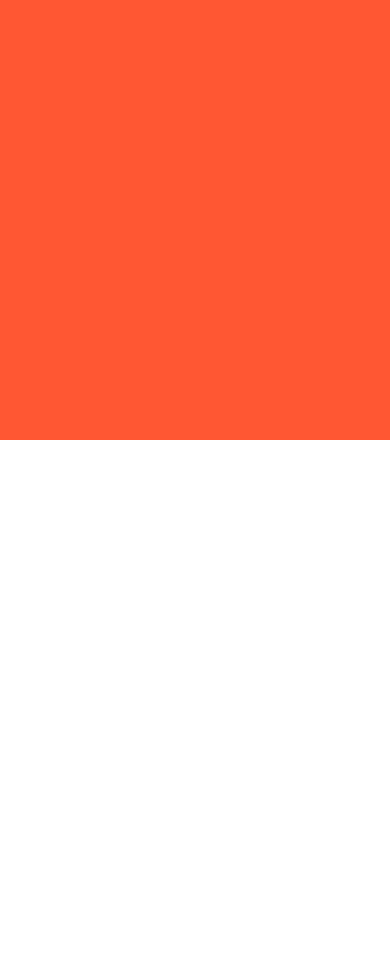
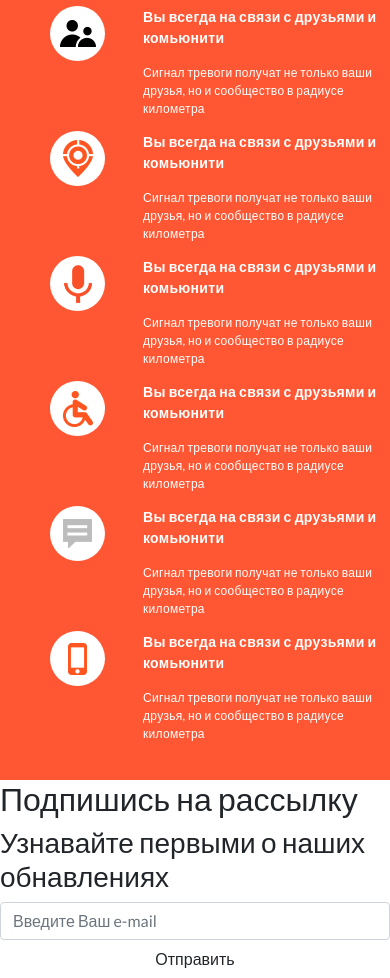
Before and after one commit to darthvasya/sos_button, a plain HTML site: page main/index.html in a window 390 px wide. Shown: the part 1120-2098 px from the top of the page. Before the commit the page ends 1560 px from the top, so only its background shows below. Drawn offline with nearby package versions, Linux system fonts and the light colour scheme.

Commit message:
subscribe form

```diff
--- a/main/css/master.css
+++ b/main/css/master.css
@@ -113,7 +113,7 @@ header a:active, a:visited, a:link {
 /*main section*/
 section.main {
   padding-top: 40px;
-  height: 500px;
+  height: 450px;
   background-color: #FF5733;
   color: white;
 }
@@ -233,6 +233,22 @@ section.main .app s img:first-child{
   }
 }
 
+@media  screen and (max-width : 1024px) {
+  section.main .iphone {
+    position: absolute;
+    right: 0px;
+    width: 320px;
+  }
+
+  section.main p.intro {
+    width: 250px;
+  }
+
+  .main h1 {
+    font-size: 30px;
+  }
+}
+
 @media  screen and (max-width : 440px) {
   section.main .iphone {
     position: relative;
@@ -324,6 +340,138 @@ section.main .app s img:first-child{
 /*Scope*/
 
 section.scope {
-  height: 600px;
+  height: 420px;
   background-color: #FF5733;
 }
+
+section.scope h1{
+  text-align: center;
+  color: black;
+}
+
+section.scope .news .new .rect{
+  margin-left: 20px;
+  width: 55px;
+  height: 55px;
+  border-radius: 50% 50%;
+  background: 50% 50% no-repeat white;
+}
+
+section.scope .news .new .txt{
+  display: block;
+  position: absolute;
+  width: 60%;
+  right: 0px;
+  top: 0;
+  color: white;
+  letter-spacing: 0.3px;
+}
+
+section.scope .news .new .txt .head-txt{
+  font-weight: 600;
+  font-size: 14px;
+}
+
+section.scope .news .new .txt .cont-txt{
+  font-size: 12px;
+}
+
+section.scope .news {
+  margin-top: 40px;
+}
+
+section.scope .news-2 {
+  margin-top: 210px;
+}
+
+@media  screen and (max-width : 1024px) {
+  section.scope {
+    height: 470px;
+  }
+
+  section.scope .news-2 {
+    margin-top: 230px;
+  }
+
+  section.scope .news .new .rect{
+    margin-left: 0px;
+  }
+}
+
+@media  screen and (max-width : 770px) {
+  section.scope .news .new .rect{
+    margin-left: 0px;
+  }
+
+  section.scope .news-2 {
+    margin-top: 100px;
+  }
+
+  section.scope .news {
+    margin: 20px;
+  }
+
+  section.scope .news .new {
+    margin: 40px;
+  }
+
+  section.scope .news .new .txt{
+    width: 80%;
+  }
+
+  section.scope {
+    height: 660px;
+  }
+}
+
+@media  screen and (max-width : 470px) {
+  section.scope .news .new .rect{
+    margin-left: 0px;
+  }
+
+  section.scope .news-2 {
+    margin-top: 100px;
+  }
+
+  section.scope .news {
+    margin: 0px;
+  }
+
+  section.scope .news .new {
+    margin: 70px 20px;
+  }
+
+  section.scope .news .new .txt{
+    width: 70%;
+  }
+
+  section.scope {
+    height: 940px;
+  }
+}
+
+@media  screen and (max-width : 320px) {
+  section.scope .news .new .rect{
+    margin-left: 0px;
+  }
+
+  section.scope .news-2 {
+    margin-top: 100px;
+  }
+
+  section.scope .news {
+    margin: 0px;
+  }
+
+  section.scope .news .new {
+    margin: 70px 0px;
+  }
+
+  section.scope .news .new .txt{
+    width: 70%;
+  }
+
+  section.scope {
+    height: 940px;
+  }
+}
--- a/main/index.html
+++ b/main/index.html
@@ -66,13 +66,81 @@
       <div class="col-md-2">
 
       </div>
+
       <div class="col-md-8">
         <h1>Возможности приложения</h1>
+        <div class="news">
+          <div class="col-md-4 new">
+            <div class="rect" style="background-image: url('images/people.png');">
+            </div>
+            <div class="txt">
+              <p class="head-txt">Вы всегда на связи с друзьями и комьюнити</p>
+              <p class="cont-txt">Сигнал тревоги получат не только ваши друзья, но и сообщество в радиусе километра </p>
+            </div>
+          </div>
+          <div class="col-md-4 new">
+            <div class="rect" style="background-image: url('images/gps.png');">
+            </div>
+            <div class="txt">
+              <p class="head-txt">Вы всегда на связи с друзьями и комьюнити</p>
+              <p class="cont-txt">Сигнал тревоги получат не только ваши друзья, но и сообщество в радиусе километра </p>
+            </div>
+          </div>
+          <div class="col-md-4 new">
+            <div class="rect" style="background-image: url('images/mic.png');">
+            </div>
+            <div class="txt">
+              <p class="head-txt">Вы всегда на связи с друзьями и комьюнити</p>
+              <p class="cont-txt">Сигнал тревоги получат не только ваши друзья, но и сообщество в радиусе километра </p>
+            </div>
+          </div>
+        </div>
+        <div class="news news-2">
+          <div class="col-md-4 new">
+            <div class="rect" style="background-image: url('images/disabled.png');">
+            </div>
+            <div class="txt">
+              <p class="head-txt">Вы всегда на связи с друзьями и комьюнити</p>
+              <p class="cont-txt">Сигнал тревоги получат не только ваши друзья, но и сообщество в радиусе километра </p>
+            </div>
+          </div>
+          <div class="col-md-4 new">
+            <div class="rect" style="background-image: url('images/message.png');">
+            </div>
+            <div class="txt">
+              <p class="head-txt">Вы всегда на связи с друзьями и комьюнити</p>
+              <p class="cont-txt">Сигнал тревоги получат не только ваши друзья, но и сообщество в радиусе километра </p>
+            </div>
+          </div>
+          <div class="col-md-4 new">
+            <div class="rect" style="background-image: url('images/phone.png');">
+            </div>
+            <div class="txt">
+              <p class="head-txt">Вы всегда на связи с друзьями и комьюнити</p>
+              <p class="cont-txt">Сигнал тревоги получат не только ваши друзья, но и сообщество в радиусе километра </p>
+            </div>
+          </div>
+        </div>
       </div>
+
       <div class="col-md-2">
 
       </div>
     </section>
 
+    <section class="subscribe">
+      <h2>Подпишись на рассылку</h2>
+      <h3>Узнавайте первыми о наших обнавлениях</h3>
+      <form class="" action="index.htm" method="post">
+        <div class="input-group">
+          <input class="form-control" type="email" name="email" value="" placeholder="Введите Ваш e-mail">
+        </div>
+        <div class="input-group">
+          <input class="form-control btn btn-default" type="button" name="btn" value="Отправить">
+        </div>
+
+      </form>
+    </section>
+
   </body>
 </html>
```
Also changed, not shown: main/images/disabled.png (added), main/images/gps.png (added), main/images/message.png (added), main/images/mic.png (added), main/images/people.png (added), main/images/phone.png (added).
